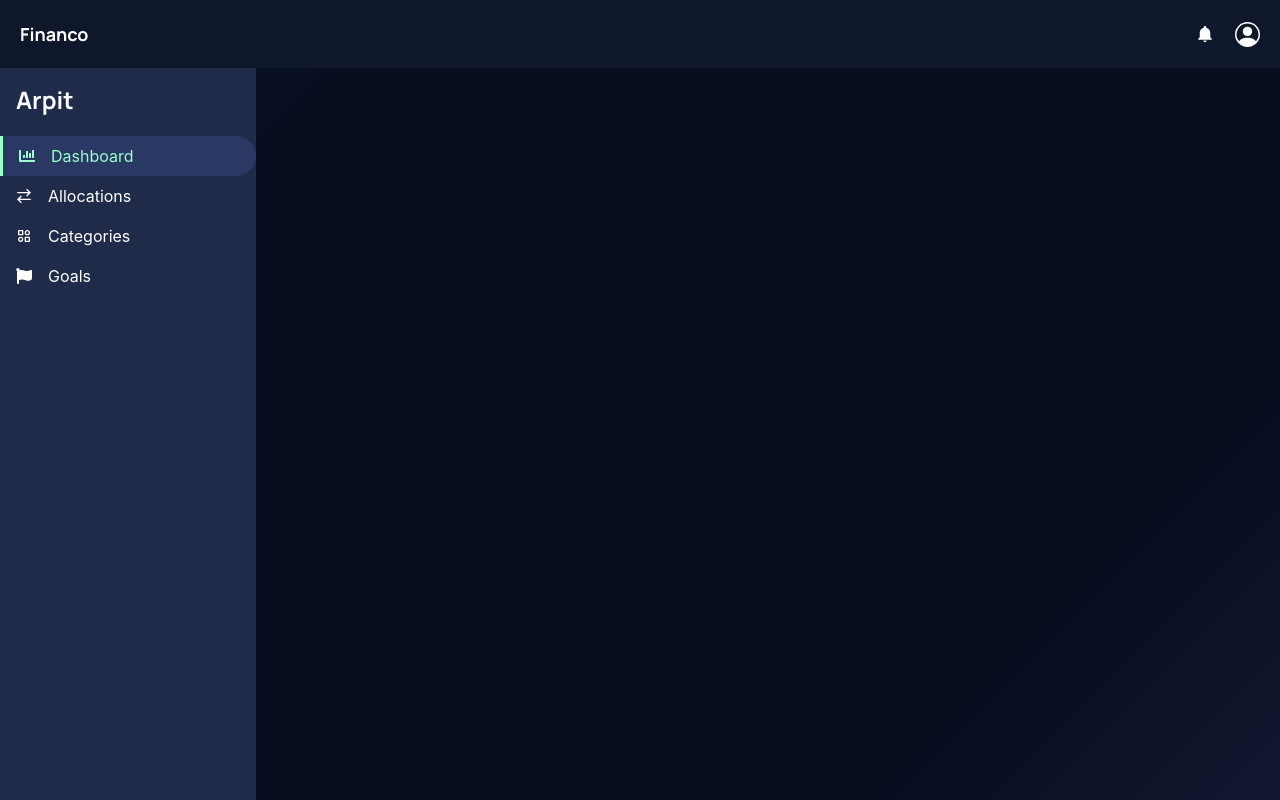
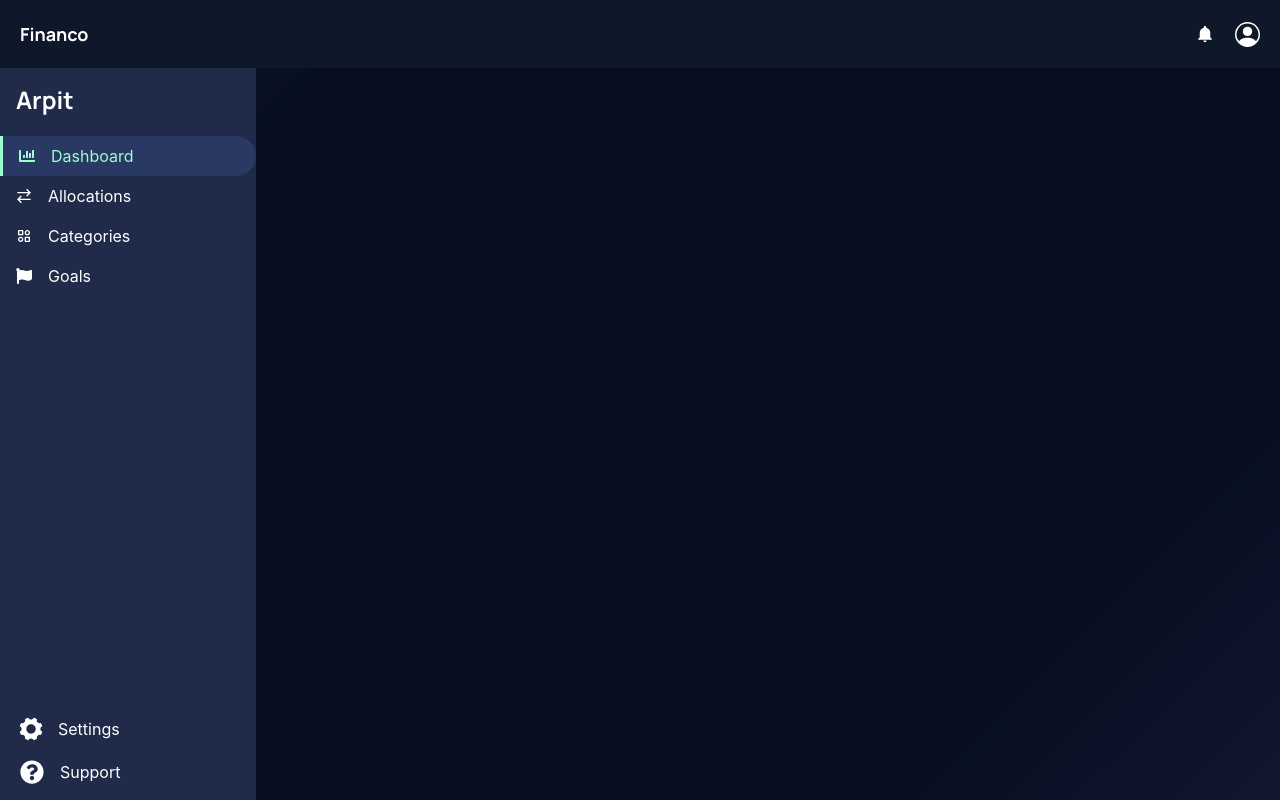
Before and after one commit to Rekcah97/Financo, a React (Vite) app in the folder frontend/: page /Allocations in a window 1280 px wide. Built offline with nearby package versions, Linux system fonts and the light colour scheme.

Commit message:
Refactor: Added setting and support button in sidebar

```diff
--- a/frontend/src/components/PageElement/SideBar.jsx
+++ b/frontend/src/components/PageElement/SideBar.jsx
@@ -3,6 +3,8 @@ import { FaChartBar } from "react-icons/fa";
 import { GrTransaction } from "react-icons/gr";
 import { BiCategoryAlt } from "react-icons/bi";
 import { FaFlag } from "react-icons/fa";
+import { IoIosSettings } from "react-icons/io";
+import { FaQuestionCircle } from "react-icons/fa";
 
 function SideBar({ userName }) {
   const [activeLink, SetActiveLink] = useState("Dashboard");
@@ -25,7 +27,8 @@ function SideBar({ userName }) {
     },
   ];
   return (
-    <div className="flex flex-col h-screen w-3xs bg-[var(--element-bg)] gap-5 ">
+    <div className="flex flex-col h-full w-3xs bg-[var(--element-bg)] justify-between">
+      <div className="flex flex-col gap-5">
         <h2 className="font-[Manrope] font-bold  text-2xl pt-4 pl-4">
           {userName}
         </h2>
@@ -42,6 +45,17 @@ function SideBar({ userName }) {
           ))}
         </div>
       </div>
+      <div className="flex flex-col mb-4 pl-4 gap-4">
+        <a className="flex items-center  gap-3 cursor-pointer hover:text-[var(--tertiary-dark)]">
+          <IoIosSettings className="text-3xl" />
+          Settings
+        </a>
+        <a className="flex items-center gap-4   cursor-pointer hover:text-[var(--tertiary-dark)]">
+          <FaQuestionCircle className="text-2xl ml-1" />
+          Support
+        </a>
+      </div>
+    </div>
   );
 }
 export default SideBar;
```
Lines whose indentation alone changed are shown as unchanged.
